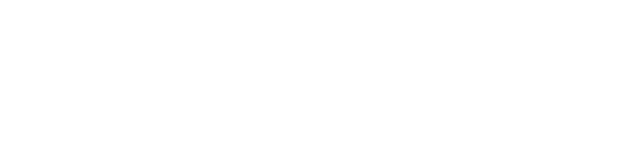
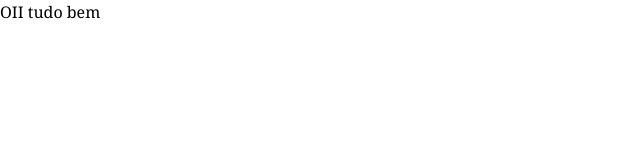
Before and after one commit to LeviOlii/proj-jogo_da_memoria, a website: page index.html in a window 1280 px wide. Shown: the whole page, without its empty margins (0-640 px from the left). Drawn offline with Linux system fonts and the light colour scheme.

Commit message:
configurando tailwind css

```diff
--- /dev/null
+++ b/css/input.css
@@ -0,0 +1,3 @@
+@tailwind base;
+@tailwind components;
+@tailwind utilities;
--- a/index.html
+++ b/index.html
@@ -4,9 +4,10 @@
     <meta charset="UTF-8">
     <meta name="viewport" content="width=device-width, initial-scale=1.0">
     <script src="js/script.js"></script>
+    <link rel="stylesheet" href="./css/output.css">
     <title>Jogo da Memória</title>
 </head>
-<body>
-
+<body class="bg-white">
+    <h1 class="font-serif">OII tudo bem</h1>
 </body>
 </html>
--- a/tailwind.config.js
+++ b/tailwind.config.js
@@ -1,6 +1,9 @@
 /** @type {import('tailwindcss').Config} */
 module.exports = {
-  content: [],
+  content: [
+    "./index.html",
+    "./js/**/*.js",
+  ],
   theme: {
     extend: {},
   },
```
Also changed, not shown: package.json (added, +12 -0 lines), css/output.css (added), 1 other file.
